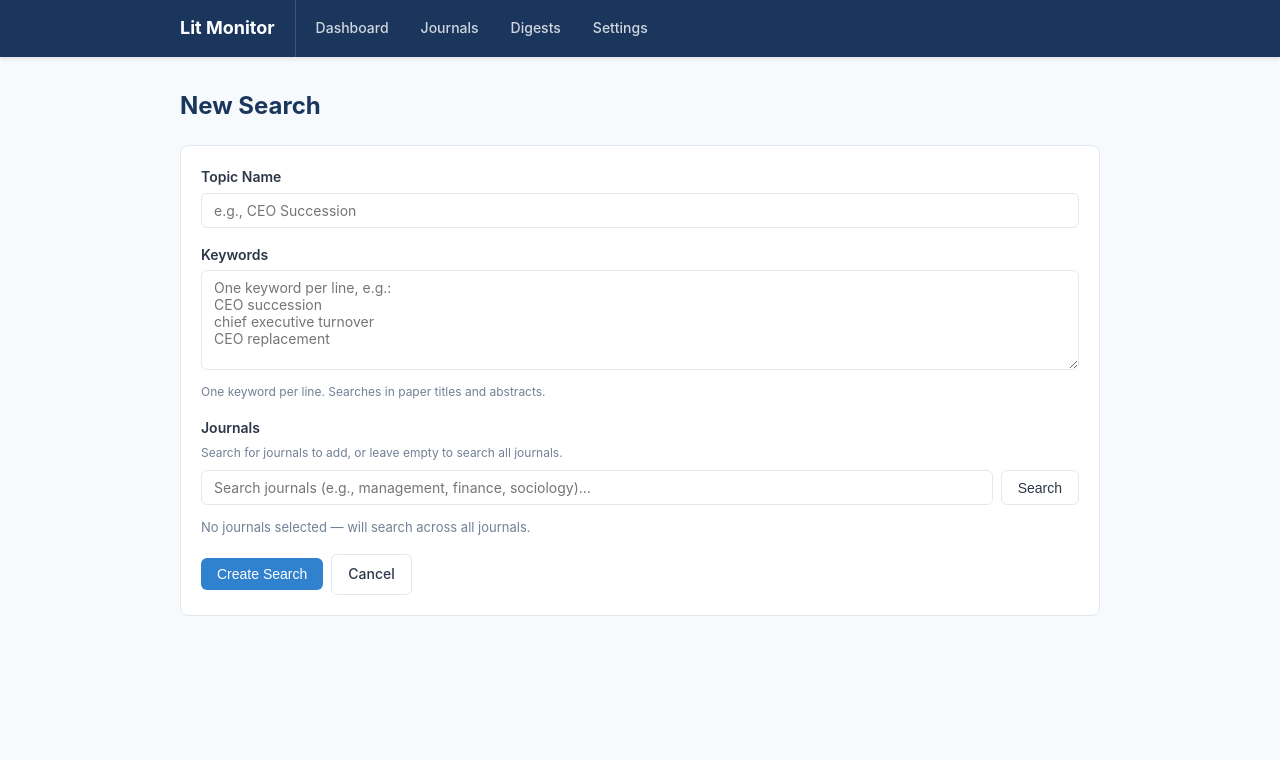
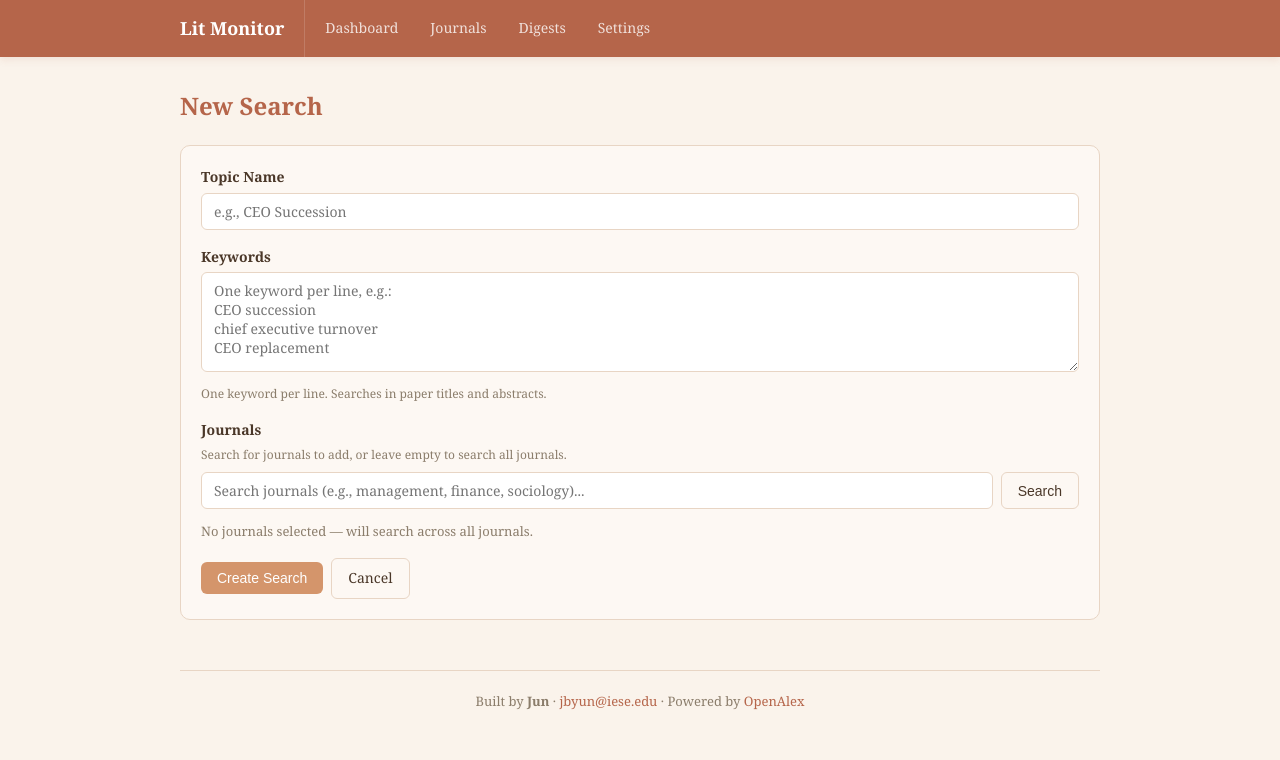
Before and after one commit to junishka/literature-monitor, a Flask app: page /searches/new in a window 1280 px wide. Shown: the top 760 px of the page. Run offline with Flask 3, Linux system fonts and the light colour scheme.

Commit message:
Wes Anderson pastel theme + footer with contact info
- Warm pastel color palette (terracotta, cream, sage)
- Serif font (Georgia) for that vintage aesthetic
- Footer: Built by Jun, jbyun@iese.edu, Powered by OpenAlex

Co-Authored-By: Claude Opus 4.6 (1M context) <noreply@anthropic.com>

```diff
--- a/static/style.css
+++ b/static/style.css
@@ -1,24 +1,24 @@
 /* Literature Monitor — Clean Academic UI */
 
 :root {
-  --primary: #1a365d;
-  --primary-light: #2c5282;
-  --accent: #3182ce;
-  --bg: #f7fafc;
-  --card-bg: #ffffff;
-  --text: #2d3748;
-  --text-muted: #718096;
-  --border: #e2e8f0;
-  --success: #38a169;
-  --error: #e53e3e;
-  --info: #3182ce;
-  --radius: 8px;
+  --primary: #b5654a;
+  --primary-light: #c4826b;
+  --accent: #d4956b;
+  --bg: #faf3eb;
+  --card-bg: #fdf8f3;
+  --text: #4a3728;
+  --text-muted: #8b7d6b;
+  --border: #e8d5c4;
+  --success: #7ea87e;
+  --error: #c97b7b;
+  --info: #7ba7b5;
+  --radius: 10px;
 }
 
 * { box-sizing: border-box; margin: 0; padding: 0; }
 
 body {
-  font-family: -apple-system, BlinkMacSystemFont, 'Segoe UI', system-ui, sans-serif;
+  font-family: 'Georgia', 'Palatino Linotype', 'Book Antiqua', serif;
   background: var(--bg);
   color: var(--text);
   line-height: 1.6;
@@ -33,7 +33,7 @@ nav {
   position: sticky;
   top: 0;
   z-index: 100;
-  box-shadow: 0 2px 4px rgba(0,0,0,0.1);
+  box-shadow: 0 2px 8px rgba(181,101,74,0.15);
 }
 nav .container {
   display: flex;
@@ -91,9 +91,9 @@ h3 { font-size: 15px; font-weight: 600; margin-bottom: 8px; }
   font-size: 14px;
   font-weight: 500;
 }
-.flash.success { background: #f0fff4; color: var(--success); border: 1px solid #c6f6d5; }
-.flash.error { background: #fff5f5; color: var(--error); border: 1px solid #fed7d7; }
-.flash.info { background: #ebf8ff; color: var(--info); border: 1px solid #bee3f8; }
+.flash.success { background: #f2f7f0; color: var(--success); border: 1px solid #c8dcc4; }
+.flash.error { background: #faf0f0; color: var(--error); border: 1px solid #e8c8c8; }
+.flash.info { background: #eef5f7; color: var(--info); border: 1px solid #c4d8e0; }
 
 /* Buttons */
 .btn {
@@ -111,12 +111,12 @@ h3 { font-size: 15px; font-weight: 600; margin-bottom: 8px; }
 }
 .btn-primary { background: var(--accent); color: white; }
 .btn-primary:hover { background: var(--primary-light); }
-.btn-secondary { background: white; color: var(--text); border: 1px solid var(--border); }
+.btn-secondary { background: var(--card-bg); color: var(--text); border: 1px solid var(--border); }
 .btn-secondary:hover { background: var(--bg); }
-.btn-danger { background: white; color: var(--error); border: 1px solid #fed7d7; }
-.btn-danger:hover { background: #fff5f5; }
+.btn-danger { background: var(--card-bg); color: var(--error); border: 1px solid #e8c8c8; }
+.btn-danger:hover { background: #faf0f0; }
 .btn-success { background: var(--success); color: white; }
-.btn-success:hover { background: #2f855a; }
+.btn-success:hover { background: #6b956b; }
 .btn-sm { padding: 5px 10px; font-size: 13px; }
 .btn-lg { padding: 12px 24px; font-size: 16px; }
 
@@ -141,7 +141,7 @@ textarea, select {
 input:focus, textarea:focus, select:focus {
   outline: none;
   border-color: var(--accent);
-  box-shadow: 0 0 0 3px rgba(49,130,206,0.1);
+  box-shadow: 0 0 0 3px rgba(212,149,107,0.15);
 }
 textarea { resize: vertical; min-height: 100px; }
 .form-group { margin-bottom: 16px; }
@@ -162,19 +162,31 @@ tr:hover { background: var(--bg); }
   font-size: 12px;
   font-weight: 600;
 }
-.badge-primary { background: #ebf8ff; color: var(--accent); }
-.badge-success { background: #f0fff4; color: var(--success); }
-.badge-muted { background: #edf2f7; color: var(--text-muted); }
+.badge-primary { background: #f5e6d8; color: var(--primary); }
+.badge-success { background: #e8f0e4; color: var(--success); }
+.badge-muted { background: #ede6dd; color: var(--text-muted); }
 
 /* Keyword tags */
 .keyword-list { display: flex; flex-wrap: wrap; gap: 6px; margin-top: 6px; }
 .keyword-tag {
-  background: #edf2f7;
+  background: #ede6dd;
   color: var(--text);
   padding: 3px 10px;
   border-radius: 4px;
   font-size: 13px;
 }
+
+/* Footer */
+.footer {
+  margin-top: 50px;
+  padding: 20px 0;
+  border-top: 1px solid var(--border);
+  text-align: center;
+  font-size: 13px;
+  color: var(--text-muted);
+}
+.footer a { color: var(--primary); text-decoration: none; }
+.footer a:hover { text-decoration: underline; }
 
 /* Journal list */
 .journal-item {
--- a/templates/base.html
+++ b/templates/base.html
@@ -27,6 +27,12 @@
       {% endwith %}
 
       {% block content %}{% endblock %}
+
+      <div class="footer">
+        Built by <strong>Jun</strong> &middot;
+        <a href="mailto:jbyun@iese.edu">jbyun@iese.edu</a> &middot;
+        Powered by <a href="https://openalex.org" target="_blank">OpenAlex</a>
+      </div>
     </div>
   </main>
 
```
